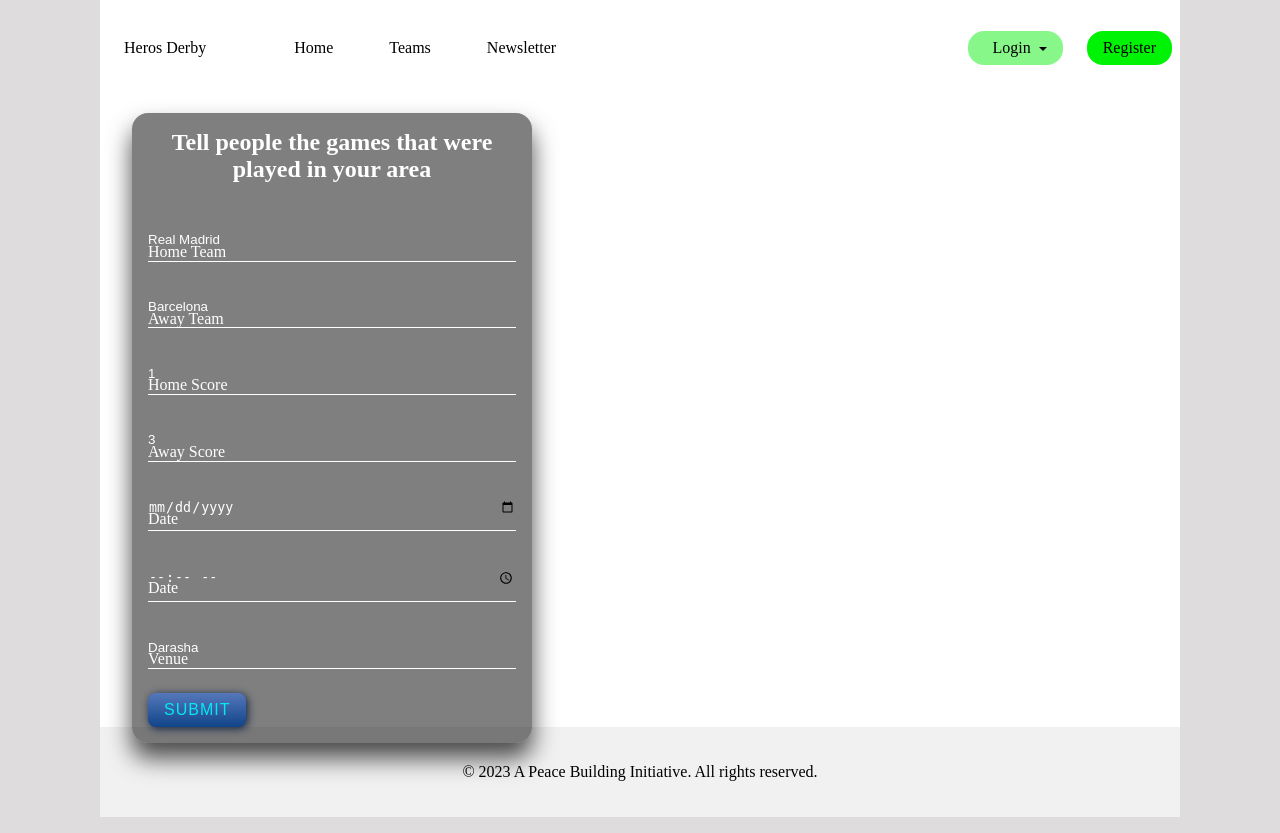
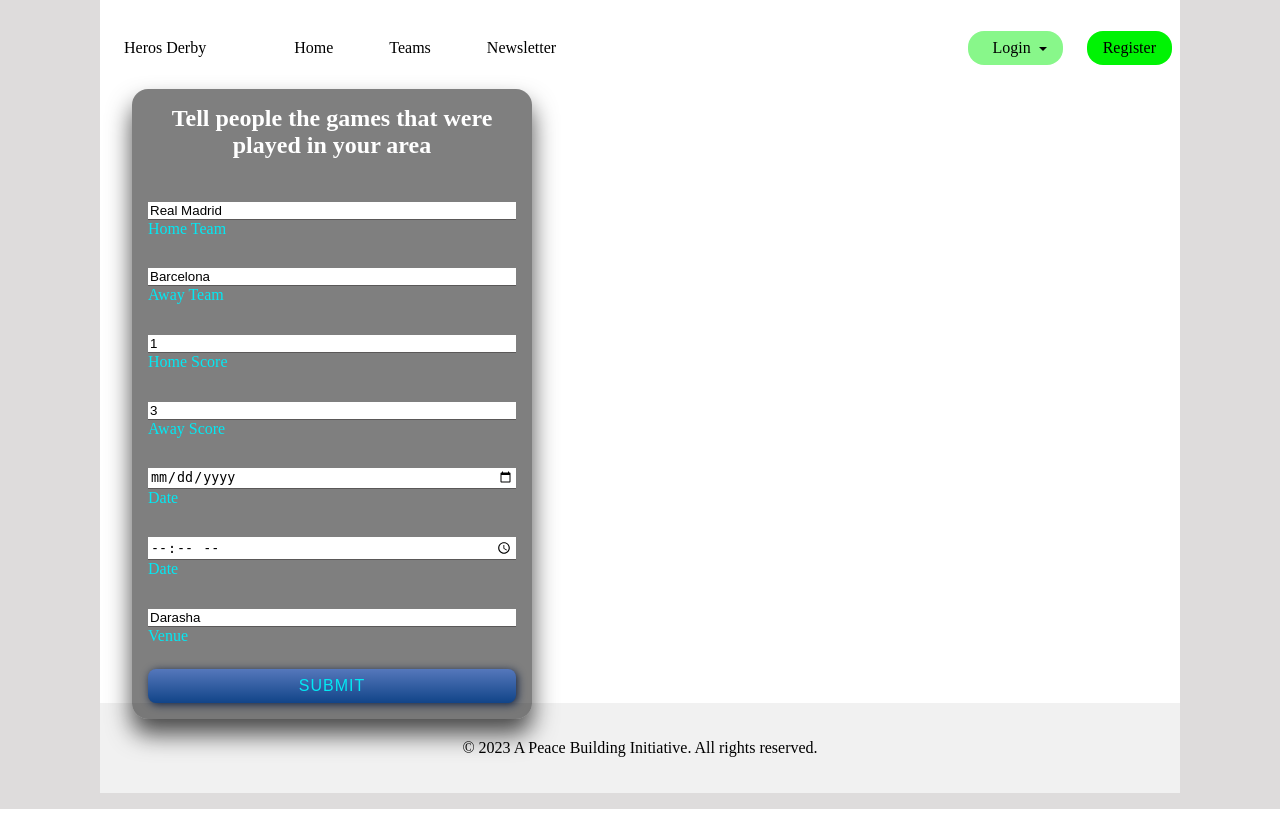
Before and after one commit to samuelmwangimbuthia/Heros-Derby, a Flask app: page /addMatch in a window 1280 px wide. Shown: the part 17-850 px from the top of the page. After the commit the page ends 826 px from the top, so only its background shows below. Run offline with Flask 3, Linux system fonts and the light colour scheme; some libraries are stand-ins or nearby versions.

Commit message:
various portal login

```diff
--- a/app.py
+++ b/app.py
@@ -117,7 +117,10 @@ def fixtures():
 def featuredPlayer():
     rows = db.execute("SELECT * FROM players WHERE id = 1")
     player = rows.fetchone()
-    return player
+    if player:
+        return player
+    else:
+        return "Metasaka"
 
 # Render the landing page
 @app.route("/")
@@ -144,10 +147,10 @@ def index():
 @app.route("/login", methods=["GET", "POST"])
 def login():
     """Log user in"""
-
+    player = featuredPlayer()
     # Forget any user_id
     #session.clear()
-
+    dynamic_class = "hidden"
     # User reached route via POST (as by submitting a form via POST)
     if request.method == "POST":
 
@@ -171,16 +174,28 @@ def login():
 
         else:
             # Remember which user has logged in
-            session["user_id"] = rows[0]
-            # set session username
-            session["user_username"] = rows[1]
-            # Redirect user to home page
-            check_persist = session.get("user_username")
-            print(check_persist)
-            return render_template("index.html", rows = check_persist)
+
+            if rows:
+                session["user_id"] = rows[0]
+                # set session username
+                session["user_username"] = rows[1]
+                # Redirect user to home page
+                check_persist = session.get("user_username")
+                print(check_persist)
+                recent_matches = display_recent_matches()
+                fixes = fixtures()
+                ranks = rank_teams()
+                results = show_results()
+                player = featuredPlayer()
+
+                return render_template("index.html", recent_matches=recent_matches, fixes = fixes, ranks = ranks, results = results, rows = check_persist, dynamic_class = dynamic_class, player = player)
+            else:
+                message = "User doesn't exist"
+                dynamic_class = "visible"
+                return render_template("login.html", message = message, dynamic_class = dynamic_class)
     # User reached route via GET (as by clicking a link or via redirect)
     else:
-        return render_template("login.html")
+        return render_template("login.html", dynamic_class = dynamic_class)
 
 @app.route("/")
 def index2():
--- a/static/styles.css
+++ b/static/styles.css
@@ -14,6 +14,7 @@ body
     font-family: 'Times New Roman', helvetica, Arial, sans-serif;
     font-size: medium;
     margin: 1em;
+
 }
 
 body * + *
@@ -57,6 +58,11 @@ nav, .landing, .featured-games, .overview, footer
     margin-top: 0;
 }
 
+.login-box
+{
+    margin-top: 0;
+    margin-bottom: 0;
+}
 .column-asidebar1
 {
     flex: 0 0 100px;
@@ -222,31 +228,23 @@ nav, .landing, .featured-games, .overview, footer
     text-align: center;
 }
 
-.login-box .user-box
-{
-    position: relative;
-}
-
 .login-box .user-box input
 {
     width: 100%;
-    padding: 1em 0;
-    color: #fff;
+    color: #000000;
+    padding: 1px 2px;
     margin-bottom: 0;
+    margin-top: 0.5em;
     border: none;
-    border-bottom: 1px solid #fff;
+    border-bottom: 1px solid #5a5858;
     outline: none;
-    background: transparent;
 }
 
 .login-box .user-box label {
-    position: absolute;
     top:0;
     left: 0;
     padding: .0025em 0;
-    color: #fff;
-    pointer-events: none;
-    transition: .5s;
+    color: #03e9f4;
 }
 
 .login-box form button, .register-button {
@@ -259,6 +257,7 @@ nav, .landing, .featured-games, .overview, footer
     font-size: 16px;
     text-transform: uppercase;
     letter-spacing: 1px;
+    width: 100%;
   }
 
 .reset-button
@@ -393,3 +392,18 @@ select {
     padding: 20px;
     margin: 0;
   }
+
+.hidden
+{
+    visibility: hidden;
+}
+.visible
+{
+    visibility: visible;
+
+}
+.bio * + *
+{
+    margin-top: 0;
+    margin-bottom: 0;
+}
--- a/templates/index.html
+++ b/templates/index.html
@@ -164,9 +164,9 @@
         </div>
             <div class="Featured-player">
                 <h4>Featured player</h4>
-            <div>
+                <div class="bio">
                     <img src="/static/{{player[1]}}.jpg" alt="">
-                <h4>Name: {{player[1]}}</h4>
+                    <h6>Name: {{player[1]}}</h6>
                     <p><a href="">Club: {{player[2]}}</a></p>
                     <p>Position: {{player[5]}}</p>
                     <p>Age: {{player[3]}}</p>
--- a/templates/layout.html
+++ b/templates/layout.html
@@ -34,7 +34,8 @@
                 <li><a href="/teams">Teams</a></li>
                 <li><a id="open">Newsletter</a></li>
                 {% if rows %}
-                    <li>Loggedin as {{rows}}<a href="/logout">Logout</a></li>
+                    <li><a href="">Loggedin as {{rows}}</a></li>
+                    <li><a href="/logout">Logout</a></li>
                 {% else %}
                    <!--<li class="nav-right"><a href="/login">Login</a></li>-->
                    <li class="nav-right">
@@ -51,7 +52,7 @@
                        </div>
                    </li>
                 {% endif %}
-                <li class="register"><a href="/register">Register</a></li>
+                <li class="register dynamic_class"><a href="/register">Register</a></li>
 
             </ul>
         </nav>
```
Also changed, not shown: templates/login.html (+5 -2 lines), static/samuel.jpg (added), 1 other file. Lines whose indentation alone changed are shown as unchanged.
